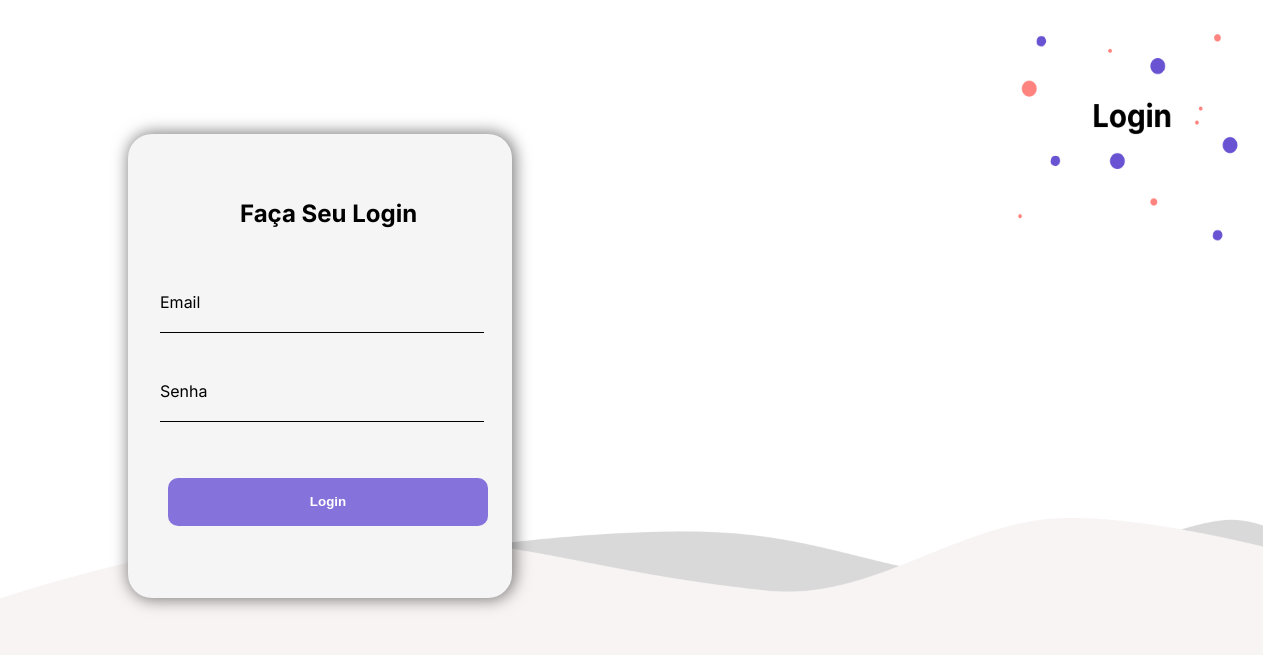
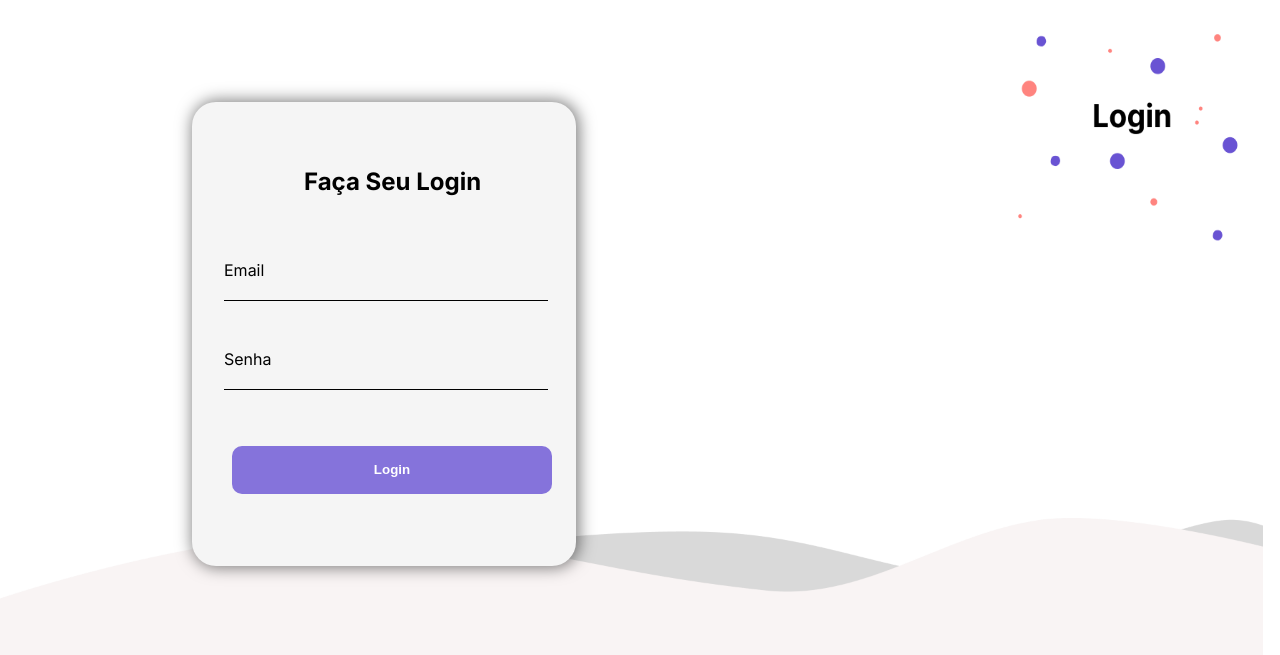
Before and after one commit to Seguranca-dos-Bancos-01/security_bank, a website: page SecurityBank/site/public/login.html in a window 1280 px wide. Shown: the part 339-994 px from the top of the page. Drawn offline with Linux system fonts and the light colour scheme.

Commit message:
Terceira versão Login

```diff
--- a/SecurityBank/site/public/css/login.css
+++ b/SecurityBank/site/public/css/login.css
@@ -30,8 +30,8 @@ input {
     border-radius: 1.5rem;
     box-shadow: 0.1rem 0px 1rem 0.1rem rgba(0, 0, 0, 0.514);
     position: relative;
-    top: 5rem;
-    right: 20rem;
+    top: 3rem;
+    right: 16rem;
     z-index: 999;
 }
 
```
